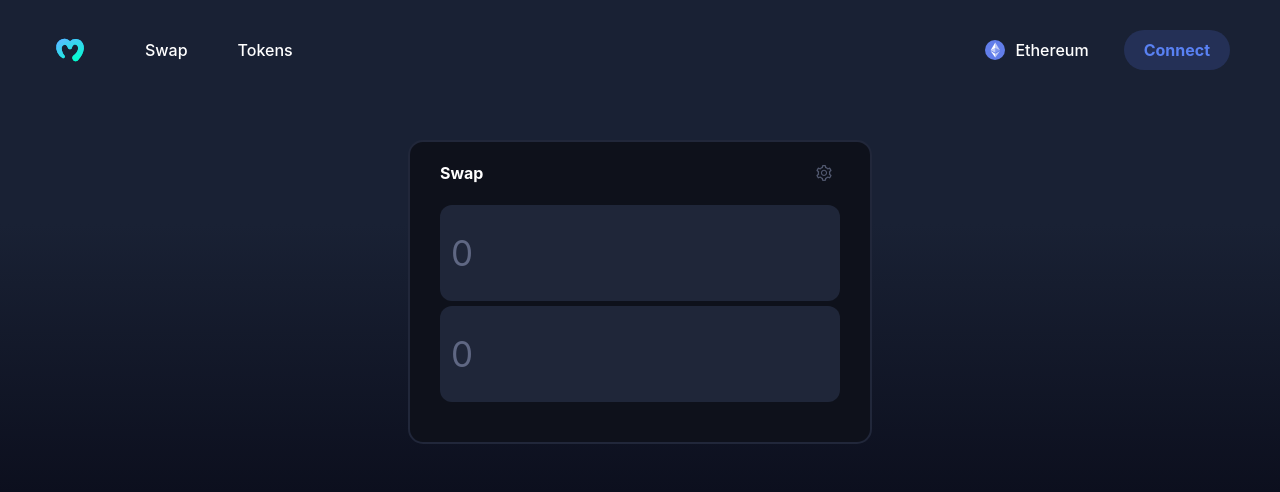
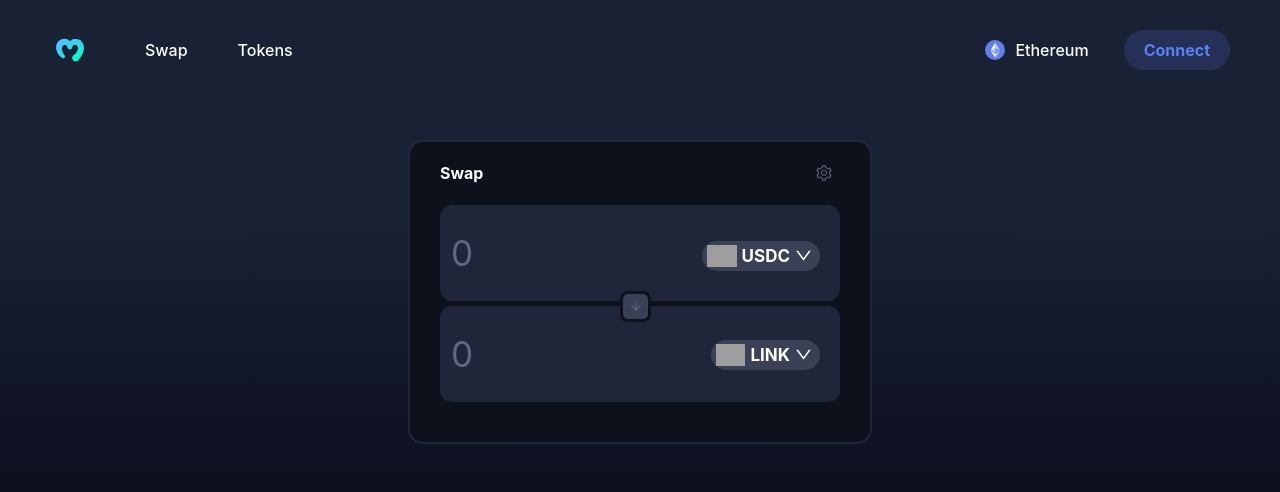
Before and after one commit to DennohKim/moralis-1inch-aggregator, a React (Create React App) app in the folder dex/: page / in a window 1280 px wide. Shown: the top 492 px of the page. Built offline with nearby package versions, Linux system fonts and the light colour scheme; grey boxes are pictures that could not be loaded.

Commit message:
feat: create modal

```diff
--- a/dex/src/components/Swap.js
+++ b/dex/src/components/Swap.js
@@ -1,22 +1,49 @@
-import React, {useState, useEffect} from "react";
+import React, { useState, useEffect } from "react";
 import { Input, Popover, Radio, Modal, message } from "antd";
 import {
   ArrowDownOutlined,
   DownOutlined,
   SettingOutlined,
 } from "@ant-design/icons";
+import tokenList from "../tokenList.json";
 
 function Swap() {
   const [slippage, setSlippage] = useState(2.5);
-  const [tokenOneAmount,setTokenOneAmount] = useState(null)
-  const [tokenTwoAmount,setTokenTwoAmount] = useState(null)
+  const [tokenOneAmount, setTokenOneAmount] = useState(null);
+  const [tokenTwoAmount, setTokenTwoAmount] = useState(null);
+  const [tokenOne, setTokenOne] = useState(tokenList[0]);
+  const [tokenTwo, setTokenTwo] = useState(tokenList[1]);
+  const [isOpen, setIsOpen] = useState(false);
+  const [changeToken, setChangeToken] = useState(1);
 
-  function handleSlippageChange(e){
+  function handleSlippageChange(e) {
     setSlippage(e.target.value);
   }
 
-  function changeAmount(e){
+  function changeAmount(e) {
     setTokenOneAmount(e.target.value);
+  }
+
+  function switchTokens() {
+    const one = tokenOne;
+    const two = tokenTwo;
+
+    setTokenOne(two);
+    setTokenTwo(one);
+  }
+
+  function openModal(asset) {
+    setChangeToken(asset);
+    setIsOpen(true);
+  }
+
+  function modifyToken(i){
+     if (changeToken === 1) {
+       setTokenOne(tokenList[i]);
+     } else {
+      setTokenTwo(tokenList[i])
+     }
+     setIsOpen(false);
   }
 
   const settings = (
@@ -30,8 +57,34 @@
         </Radio.Group>
       </div>
     </>
-  )
+  );
   return (
+    <>
+      <Modal
+        open={isOpen}
+        footer={null}
+        onCancel={() => setIsOpen(false)}
+        title="Select a token"
+      >
+        <div className="modalContent">
+        {tokenList?.map((e,i) => {
+           return (
+             <div
+               className="tokenChoice"
+               key={i}
+               onClick={() => modifyToken(i)}
+             >
+               <img src={e.img} alt={e.ticker} className="tokenLogo" />
+               <div className="tokenChoiceNames">
+                 <div className="tokenName">{e.name}</div>
+                 <div className="tokenTicker">{e.ticker}</div>
+               </div>
+             </div>
+           );
+        })}
+
+        </div>
+      </Modal>
       <div className="tradeBox">
         <div className="tradeBoxHeader">
           <h4>Swap</h4>
@@ -45,11 +98,29 @@
           </Popover>
         </div>
         <div className="inputs">
-      <Input placeholder="0" value={tokenOneAmount} onChange={changeAmount}/>
-      <Input placeholder="0" value={tokenTwoAmount} disabled={true}/>
+          <Input
+            placeholder="0"
+            value={tokenOneAmount}
+            onChange={changeAmount}
+          />
+          <Input placeholder="0" value={tokenTwoAmount} disabled={true} />
+          <div className="switchButton" onClick={switchTokens}>
+            <ArrowDownOutlined className="switchArrow" />
+          </div>
+          <div className="assetOne" onClick={() => openModal(1)}>
+            <img src={tokenOne.img} alt="assetOneLogo" className="assetLogo" />
+            {tokenOne.ticker}
+            <DownOutlined />
+          </div>
 
+          <div className="assetTwo" onClick={() => openModal(2)}>
+            <img src={tokenTwo.img} alt="assetTwoLogo" className="assetLogo" />
+            {tokenTwo.ticker}
+            <DownOutlined />
           </div>
         </div>
+      </div>
+    </>
   );
 }
 
```
Lines whose indentation alone changed are shown as unchanged.
